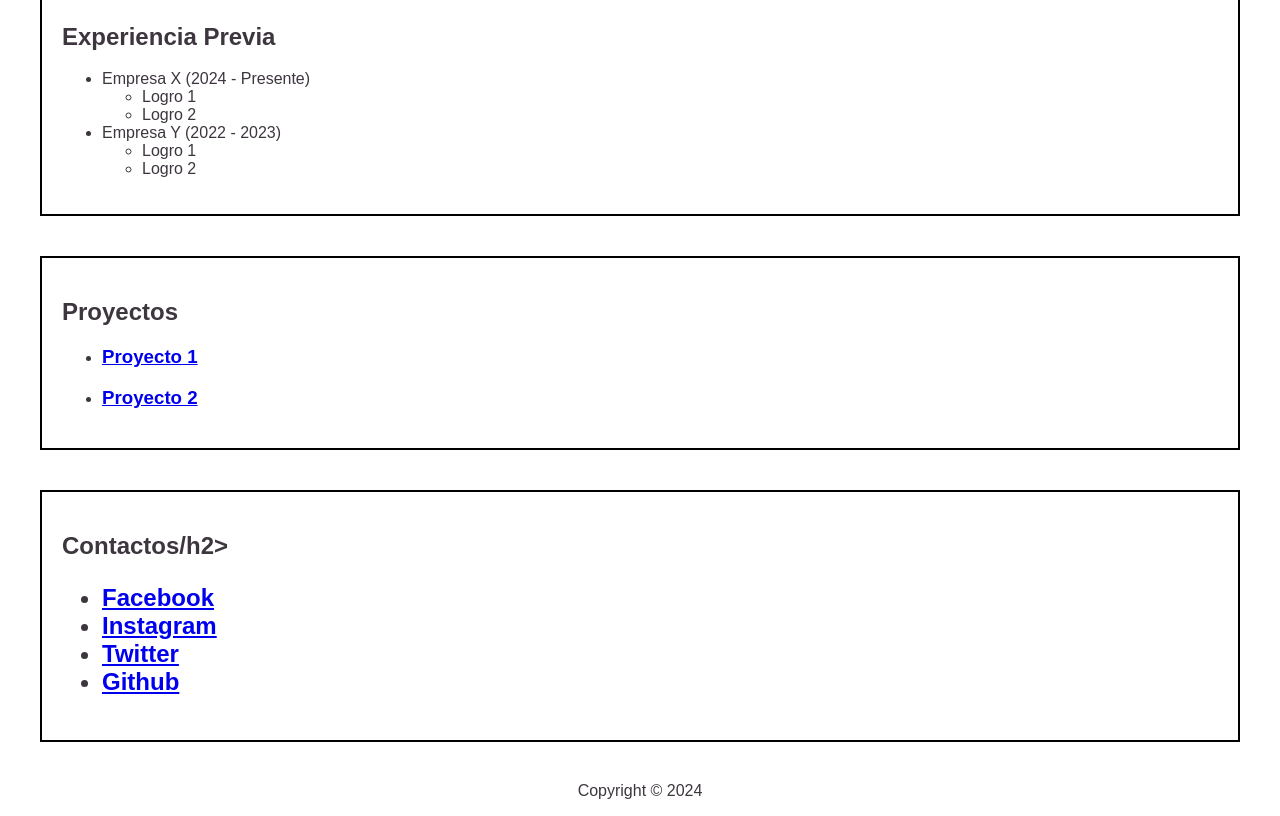
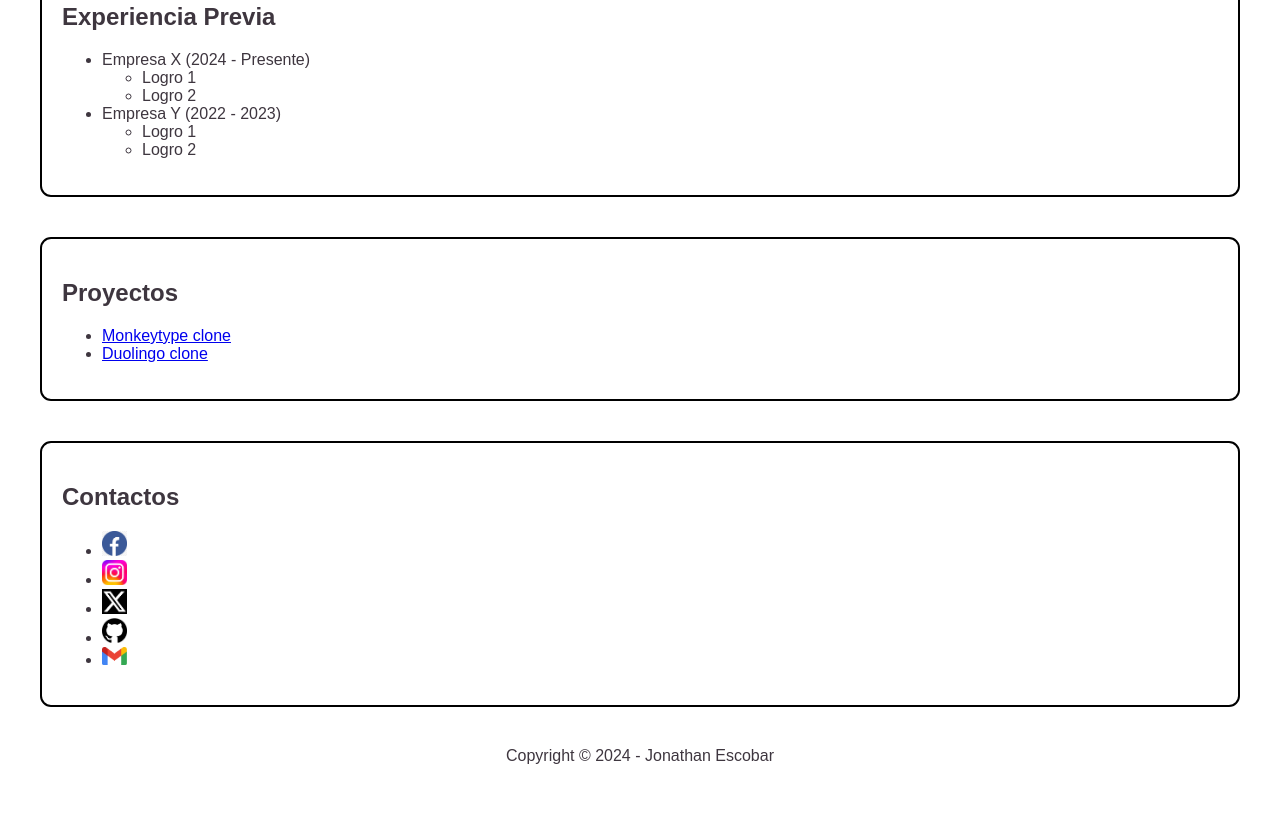
Before and after one commit to Yonidev14/Mi_Porfolio, a plain HTML site: page index.html in a window 1280 px wide. Shown: the part 848-1664 px from the top of the page. After the commit the page ends 1629 px from the top, so only its background shows below. Drawn offline with Linux system fonts and the light colour scheme.

Commit message:
Pequeña modificación con CSS

```diff
--- a/index.html
+++ b/index.html
@@ -5,10 +5,12 @@
         <!-- Titulo -->
          <title>Mi Porfolio</title>
     </head>
-    <body>
-        <header>
+    <body >
+
+        <header >
             <h1 >Yonidev</h1>
             <h2>Web Developer</h2>
+            <h3>Tel: 0983 123 456</h3>
             <nav>
                 <ul>
                     <a class="menu-item" href="#acerca_de_mi">Acerca de Mí</a>
@@ -17,11 +19,11 @@
                     <a class="menu-item" href="#proyectos">Proyectos</a>
                     <a class="menu-item" href="#contacto_redes">Contactos</a>
                 </ul>
+
             </nav>
         </header>
         <main>
-            <div class="acerca" id="acerca_de_mi"></div>
-            <section >
+            <section class="acerca" id="acerca_de_mi">
                 <h2>Acerca de mí</h2>
                 <p>
                     Como desarrollador web junior, fusiono mi pasión por el diseño y la
@@ -59,34 +61,33 @@
                         <ul>
                             <li>Logro 1</li>
                             <li>Logro 2</li>
-
+                        </ul>
                     </li>
                 </ul>
             </section>
+
             <section id="proyectos">
                 <h2>Proyectos </h2>
                 <ul>
-                    <li>
-                    <h3><a href="https://monkeytype.com/" target="_blank">Proyecto 1</a></h3>
-                    </li>
-                    <li>
-                    <h3><a href="https://www.duolingo.com/" target="_blank">Proyecto 2</a></h3>
-                    </li>
+                    <li><a href="https://monkeytype.com/" target="_blank">Monkeytype clone</a></li>
+                    <li><a href="https://www.duolingo.com/" target="_blank">Duolingo clone</a></li>
                 </ul>
             </section>
+
             <section id="contacto">
-                <h2>Contactos/h2>
+                <h2>Contactos </h2>
                 <ul>
-                    <li><a href="https://www.facebook.com/jonatanalexis.escobar?locale=es_LA" target="_blank">Facebook</a></li>
-                    <li><a href="https://www.instagram.com/jnthn_esc14/" target="_blank">Instagram</a></li>
-                    <li><a href="https://x.com/Jnthn_1418" target="_blank">Twitter</a></li>
-                    <li><a href="https://github.com/Yonidev14" target="_blank">Github</a></li>
+                    <li><a href="https://www.facebook.com/jonatanalexis.escobar?locale=es_LA" target="_blank">  <img src="image/FacebookLogo.png" width="25" alt="LogoFacebook"></a></li>
+                    <li><a href="https://www.instagram.com/jnthn_esc14/" target="_blank"><img src="image/instagram.jpeg" width="25" alt="Logoinsta"></a></li>
+                    <li><a href="https://x.com/Jnthn_1418" target="_blank"><img src="image/X(Twitter)Logo.png" width="25" alt="Xlogo"></a></li>
+                    <li><a href="https://github.com/Yonidev14" target="_blank"><img src="image/githubLogo.png" width="25" alt="LogoGithub"></a></li>
+                    <li><a href="https://mail.google.com/mail/u/0/#inbox?compose=GTvVlcSKjDTLKpGNpTdMtJtzWcSHHVkJHMXZlsktKDWkRpWNrhQmmJbLGWhNpcBvsmjGBjstfPcZB" target="_blank"><img src="image/GmailLogo.png" width="25" alt="GmailLogo"></a></li>
                 </ul>
             </section>
         </main>
         <footer>
-            <p>Copyright &copy; 2024</p>
+            <p>Copyright &copy; 2024 - Jonathan Escobar</p>
         </footer>
-
+    </div>
     </body>
 </html>
--- a/style.css
+++ b/style.css
@@ -1,13 +1,13 @@
+html{
+    scroll-padding-top: 4rem;
+  }
+
 header {
     text-align: center;
     color: rgb(207, 172, 172);
     background-color: #333;
     padding: 2%;
 
-}
-
-.acerca{
-    margin-bottom: 100px;
 }
 
 body{
@@ -22,6 +22,7 @@ section{
     border: 2px black solid;
     margin: 40px;
     padding: 20px;
+    border-radius: 1cap;
 }
 
 nav{
@@ -32,9 +33,11 @@ nav{
     width: 100%;
     background-color: #d9d4d4;
     box-shadow: 0 0 5px rgba(0, 0, 0, 0.1);
-}
+
+    }
 
 .menu-item{
+    border-radius: 10px;
     text-decoration: none;
     color: #333;
     padding: 10px;
@@ -44,6 +47,7 @@ nav{
     background-color: rgb(207, 172, 172);
     color: #333;
     transition: all 0.4s ease-in-out;
+
 }
 
 footer{
```
Also changed, not shown: image/FacebookLogo.png (added), image/GmailLogo.png (added), image/X(Twitter)Logo.png (added), image/githubLogo.png (added), image/instagram.jpeg (added), script.js (added).
